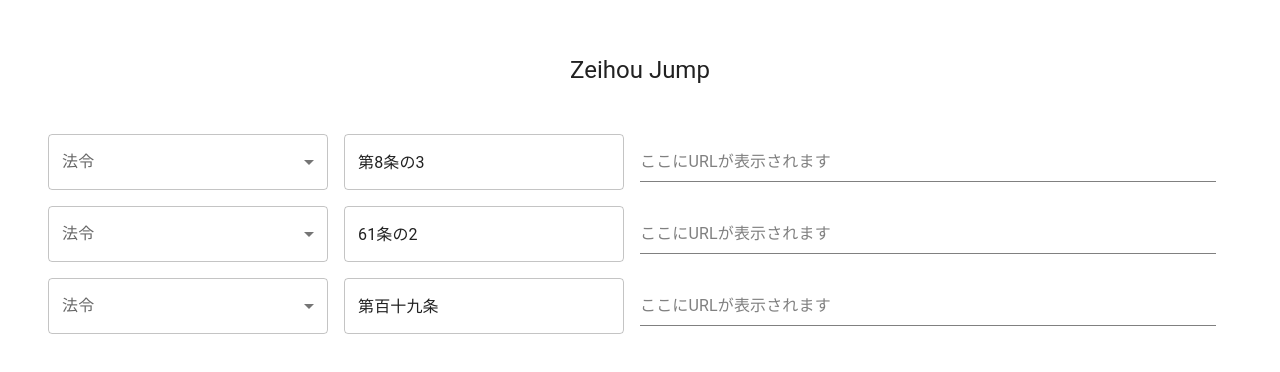
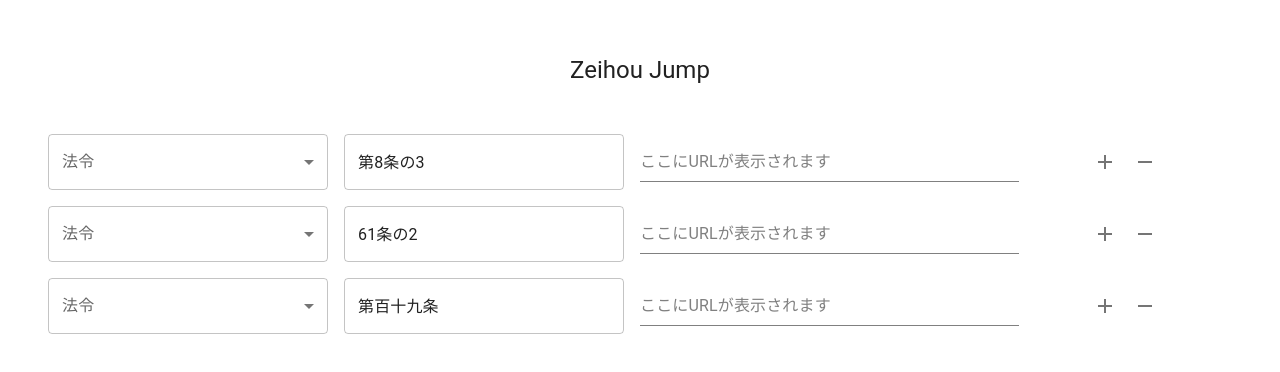
Before and after one commit to okayu-f/zeihoujump, a React (Vite) app: page / in a window 1280 px wide. Shown: the part 198-570 px from the top of the page. Built offline with nearby package versions, Linux system fonts and the light colour scheme.

Commit message:
行の追加削除に対応

```diff
--- a/src/App.tsx
+++ b/src/App.tsx
@@ -13,17 +13,22 @@ import {
   Select,
   SelectChangeEvent,
   Grid,
+  IconButton,
 } from "@mui/material";
+import { Add, Remove } from "@mui/icons-material";
 import generateLinkEGov from "./generateLinkEGov";
 import { laws, Law } from "./laws";
 import "./App.css";
 
 interface RowProps {
-  id: string;
+  id: number;
   defaultValue: string;
+  onAddRow: () => void;
+  onRemoveRow: () => void;
+  canRemove: boolean;
 }
 
-const Row: React.FC<RowProps> = ({ id, defaultValue }) => {
+const Row: React.FC<RowProps> = ({ id, defaultValue, onAddRow, onRemoveRow, canRemove }) => {
   const [articleNum, setArticleNum] = useState<string>(() => {
     const savedArticleNum = localStorage.getItem(`articleNum-${id}`);
     return savedArticleNum ? savedArticleNum : defaultValue;
@@ -95,7 +100,7 @@ const Row: React.FC<RowProps> = ({ id, defaultValue }) => {
       <Grid item xs={12} md={3}>
         <TextField value={articleNum} onChange={handleValueChange} fullWidth sx={{ minWidth: 200 }} />
       </Grid>
-      <Grid item xs={12} md={6}>
+      <Grid item xs={12} md={4}>
         <Box sx={{ display: "flex", alignItems: "center", borderBottom: "1px solid grey", height: "100%", minWidth: 200, minHeight: 40 }}>
           <Link
             href={linkHref}
@@ -108,6 +113,14 @@ const Row: React.FC<RowProps> = ({ id, defaultValue }) => {
           </Link>
         </Box>
       </Grid>
+      <Grid item xs={12} md={2} sx={{ display: 'flex', justifyContent: 'center' }}>
+        <IconButton onClick={onAddRow}>
+          <Add />
+        </IconButton>
+        <IconButton onClick={onRemoveRow} disabled={!canRemove}>
+          <Remove />
+        </IconButton>
+      </Grid>
     </Grid>
   );
 };
@@ -119,6 +132,31 @@ const theme = createTheme({
 });
 
 const App: React.FC = () => {
+  const [rows, setRows] = useState<{ id: number; defaultValue: string }[]>([
+    { id: 1, defaultValue: "第8条の3" },
+    { id: 2, defaultValue: "61条の2" },
+    { id: 3, defaultValue: "第百十九条" },
+  ]);
+
+  const [nextId, setNextId] = useState(4);
+
+  const addRow = (index: number) => {
+    if (rows.length < 10) {
+      const newRow = { id: nextId, defaultValue: "" };
+      const newRows = [...rows];
+      newRows.splice(index + 1, 0, newRow);
+      setRows(newRows);
+      setNextId(nextId + 1);
+    }
+  };
+
+  const removeRow = (index: number) => {
+    if (rows.length > 1) {
+      const newRows = rows.filter((_, i) => i !== index);
+      setRows(newRows);
+    }
+  };
+
   return (
     <ThemeProvider theme={theme}>
       <CssBaseline />
@@ -126,9 +164,16 @@ const App: React.FC = () => {
         Zeihou Jump
       </Typography>
       <Grid container spacing={2} sx={{ p: 2 }}>
-        <Row id="row1" defaultValue="第8条の3" />
-        <Row id="row2" defaultValue="61条の2" />
-        <Row id="row3" defaultValue="第百十九条" />
+        {rows.map((row, index) => (
+          <Row
+            key={row.id}
+            id={row.id}
+            defaultValue={row.defaultValue}
+            onAddRow={() => addRow(index)}
+            onRemoveRow={() => removeRow(index)}
+            canRemove={rows.length > 1}
+          />
+        ))}
       </Grid>
     </ThemeProvider>
   );
```
